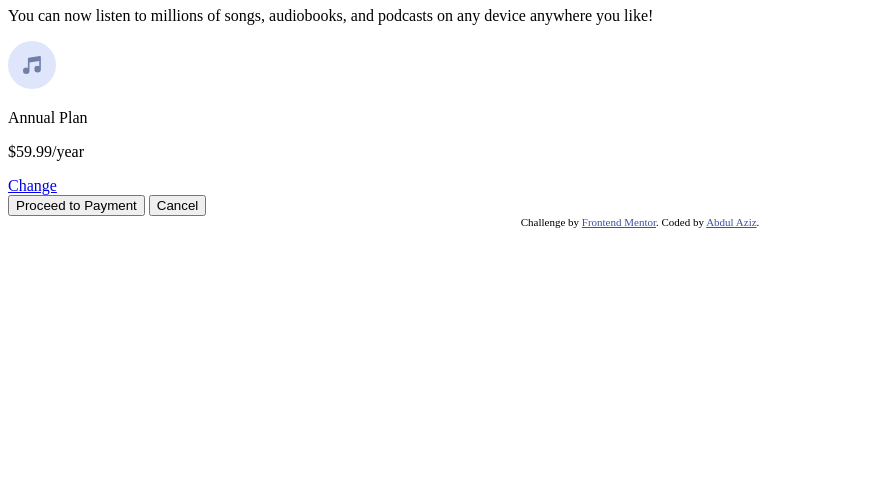
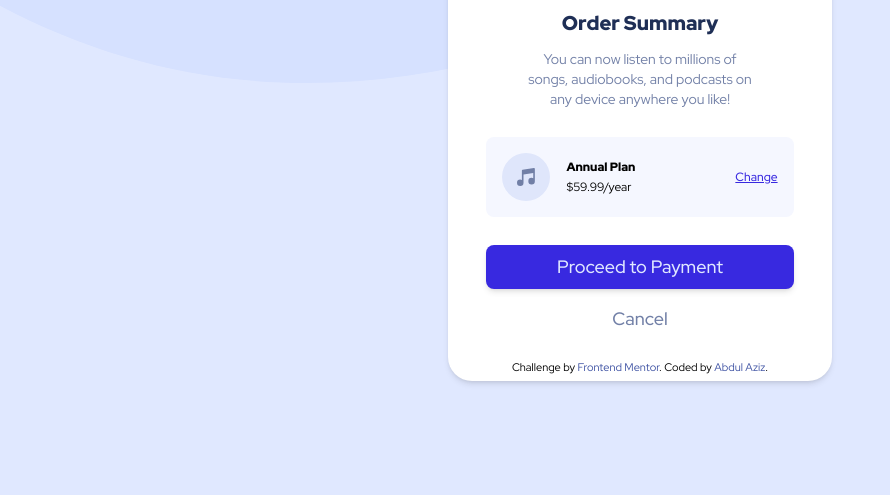
Before and after one commit to abdul-aziz123/order-summary-component, a plain HTML site: page index.html in a window 1280 px wide. Shown: the part 305-800 px from the top of the page, without its empty margins (0-890 px from the left). Drawn offline with Linux system fonts and the light colour scheme; the site is published under a folder, as on GitHub Pages, so addresses that start at the root find nothing; files whose address does not match are found by name.

Commit message:
Update index.html
removed first slash from css link href

```diff
--- a/index.html
+++ b/index.html
@@ -24,7 +24,7 @@
         color: hsl(228, 45%, 44%);
       }
     </style>
-    <link rel="stylesheet" crossorigin href="/assets/index-tUGYu23a.css">
+    <link rel="stylesheet" crossorigin href="assets/index-tUGYu23a.css">
   </head>
   <body
     class="text-lg min-h-screen bg-mobile-pattern sm:bg-desktop-pattern bg-Pale-blue bg-no-repeat bg-contain flex justify-center items-center font-Red-hat"
```
